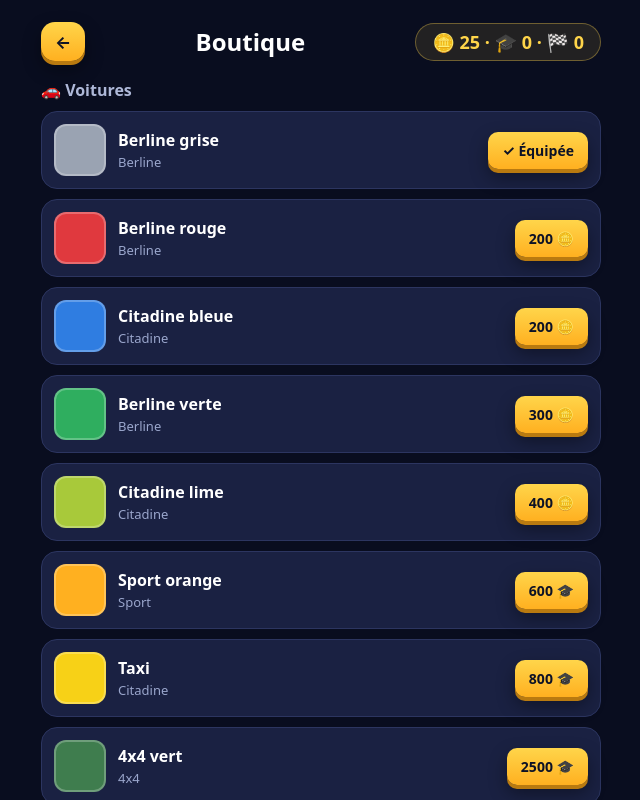
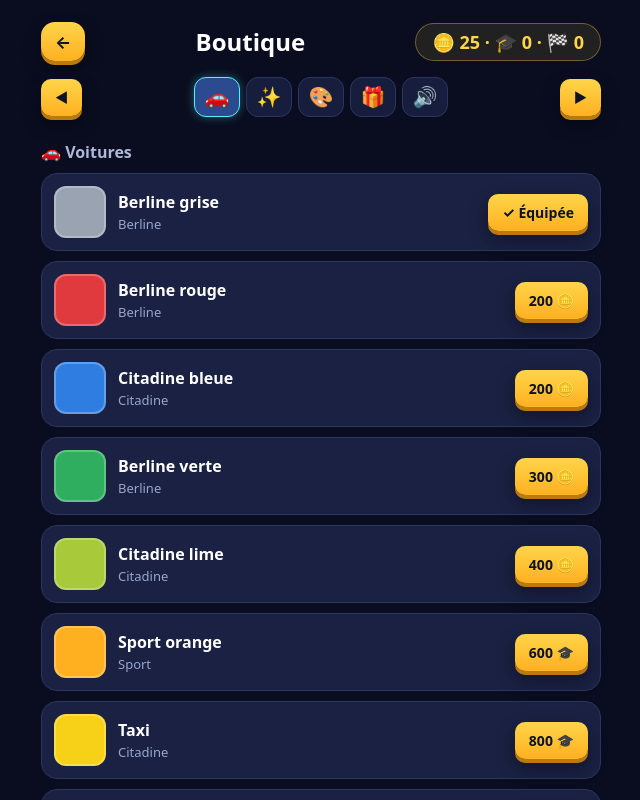
Before and after one commit to gautiergirard91-stack/road-game, a plain HTML site: page index.html in a window 1280 px wide. Both pictures are taken after a click on the button "🛒 Boutique". Shown: the whole page, without its empty margins (319-959 px from the left). Drawn offline with Linux system fonts and the light colour scheme; no server answers.

Commit message:
feat(v1.3.10): boutique paginée par catégorie — barre d'onglets 🚗✨🎨🎁🔊 (sticky) + flèches ◀ ▶, une seule page visible à la fois, on reste sur la catégorie courante après un achat. CACHE roadtap-v18, VERSION 1.3.10
Co-authored-by: gautiergirard91-stack <gautiergirard91-stack@users.noreply.github.com>

```diff
--- a/css/style.css
+++ b/css/style.css
@@ -392,6 +392,66 @@ body {
   background: #232c4d;
 }
 
+/* v1.3.10 : boutique paginée par catégorie */
+.shop-nav {
+  position: sticky;
+  top: 0;
+  z-index: 5;
+  width: 100%;
+  max-width: 560px;
+  display: flex;
+  align-items: center;
+  gap: 8px;
+  background: rgba(10, 14, 32, 0.96);
+  padding: 6px 0;
+}
+
+.nav-arrow {
+  padding: 6px 10px;
+  flex-shrink: 0;
+}
+
+#shop-tabs {
+  display: flex;
+  gap: 6px;
+  flex: 1;
+  justify-content: center;
+}
+
+.shop-tab {
+  width: 46px;
+  height: 40px;
+  border-radius: 12px;
+  border: 1px solid #2c3560;
+  background: #161d3d;
+  color: #fff;
+  font-size: 20px;
+  cursor: pointer;
+  transition: transform 0.08s, background 0.15s, border-color 0.15s, box-shadow 0.15s;
+}
+
+.shop-tab:active {
+  transform: scale(0.92);
+}
+
+.shop-tab.active {
+  background: #2c4a8f;
+  border-color: #54f0ff;
+  box-shadow: 0 0 10px rgba(84, 240, 255, 0.35);
+}
+
+.shop-page {
+  display: none;
+}
+
+.shop-page.active {
+  display: flex;
+  flex-direction: column;
+  align-items: center;
+  gap: 10px;
+  width: 100%;
+}
+
 .panel {
   width: min(92vw, 420px);
   background: #161d3d;
--- a/index.html
+++ b/index.html
@@ -118,16 +118,37 @@
       <h2>Boutique</h2>
       <div class="coins-display">🪙 0</div>
     </header>
+    <nav id="shop-nav" class="shop-nav">
+      <button class="btn small nav-arrow" id="btn-shop-prev" title="Catégorie précédente" aria-label="Catégorie précédente">◀</button>
+      <div id="shop-tabs">
+        <button class="shop-tab active" data-cat="skins" title="Voitures" aria-label="Voitures">🚗</button>
+        <button class="shop-tab" data-cat="effects" title="Effets visuels & météo" aria-label="Effets visuels et météo">✨</button>
+        <button class="shop-tab" data-cat="themes" title="Thèmes de route" aria-label="Thèmes de route">🎨</button>
+        <button class="shop-tab" data-cat="packs" title="Packs" aria-label="Packs">🎁</button>
+        <button class="shop-tab" data-cat="sounds" title="Packs de sons" aria-label="Packs de sons">🔊</button>
+      </div>
+      <button class="btn small nav-arrow" id="btn-shop-next" title="Catégorie suivante" aria-label="Catégorie suivante">▶</button>
+    </nav>
+    <div class="shop-page active" data-cat="skins">
       <h3 class="shop-section-title">🚗 Voitures</h3>
       <div id="shop-skins" class="cards"></div>
+    </div>
+    <div class="shop-page" data-cat="effects">
       <h3 class="shop-section-title">✨ Effets visuels & météo</h3>
       <div id="shop-effects" class="cards"></div>
+    </div>
+    <div class="shop-page" data-cat="themes">
       <h3 class="shop-section-title">🎨 Thèmes de route</h3>
       <div id="shop-themes" class="cards"></div>
+    </div>
+    <div class="shop-page" data-cat="packs">
       <h3 class="shop-section-title">🎁 Packs</h3>
       <div id="shop-packs" class="cards"></div>
+    </div>
+    <div class="shop-page" data-cat="sounds">
       <h3 class="shop-section-title">🔊 Packs de sons</h3>
       <div id="shop-sounds" class="cards"></div>
+    </div>
   </section>
 
   <section id="screen-over" class="screen">
--- a/js/config.js
+++ b/js/config.js
@@ -3,4 +3,4 @@ export const FIREBASE_DB_SECRET = '';
 // Google Sign-In (voir docs/FIREBASE.md §5) — clés publiques, sans danger à commiter :
 export const FIREBASE_WEB_API_KEY = 'AIzaSyCIFhp4tI-8pL9HG-fD9XIJfNLln5dBG9g'; // config de l'app web (AIzaSy…), publique
 export const FIREBASE_OAUTH_CLIENT_ID = '804737015370-g2bocn49qv0hsjk00jd0pu84j4bpdg53.apps.googleusercontent.com'; // Auth → Google → Web SDK configuration → Web client ID (public)
-export const VERSION = '1.3.9';
+export const VERSION = '1.3.10';
--- a/js/main.js
+++ b/js/main.js
@@ -429,6 +429,19 @@ function renderLevels() {
     });
     list.appendChild(card);
   }
+}
+
+// v1.3.10 : boutique paginée — une catégorie par page
+const SHOP_CATS = ['skins', 'effects', 'themes', 'packs', 'sounds'];
+let shopCat = 'skins';
+
+function showShopPage(cat) {
+  if (!SHOP_CATS.includes(cat)) cat = 'skins';
+  shopCat = cat;
+  document.querySelectorAll('#shop-tabs .shop-tab').forEach((b) => b.classList.toggle('active', b.dataset.cat === cat));
+  document.querySelectorAll('#screen-shop .shop-page').forEach((p) => p.classList.toggle('active', p.dataset.cat === cat));
+  const sc = $('#screen-shop');
+  if (sc) sc.scrollTop = 0;
 }
 
 function renderShop() {
@@ -897,6 +910,7 @@ $('#optin-lb').addEventListener('change', (e) => {
 $('#btn-shop').addEventListener('click', () => {
   sfx.click();
   renderShop();
+  showShopPage(shopCat);
   show('screen-shop');
 });
 $('#btn-help').addEventListener('click', () => {
@@ -917,6 +931,20 @@ $('#btn-levels-back').addEventListener('click', () => {
 $('#btn-shop-back').addEventListener('click', () => {
   sfx.click();
   show('screen-menu');
+});
+document.querySelectorAll('#shop-tabs .shop-tab').forEach((b) => {
+  b.addEventListener('click', () => {
+    sfx.click();
+    showShopPage(b.dataset.cat);
+  });
+});
+$('#btn-shop-prev').addEventListener('click', () => {
+  sfx.click();
+  showShopPage(SHOP_CATS[(SHOP_CATS.indexOf(shopCat) + SHOP_CATS.length - 1) % SHOP_CATS.length]);
+});
+$('#btn-shop-next').addEventListener('click', () => {
+  sfx.click();
+  showShopPage(SHOP_CATS[(SHOP_CATS.indexOf(shopCat) + 1) % SHOP_CATS.length]);
 });
 $('#btn-pause').addEventListener('click', () => togglePause());
 $('#btn-resume').addEventListener('click', () => togglePause(false));
--- a/sw.js
+++ b/sw.js
@@ -1,4 +1,4 @@
-const CACHE = 'roadtap-v17';
+const CACHE = 'roadtap-v18';
 
 const ASSETS = [
   './',
```
Also changed, not shown: 1 other file. Lines whose indentation alone changed are shown as unchanged.
